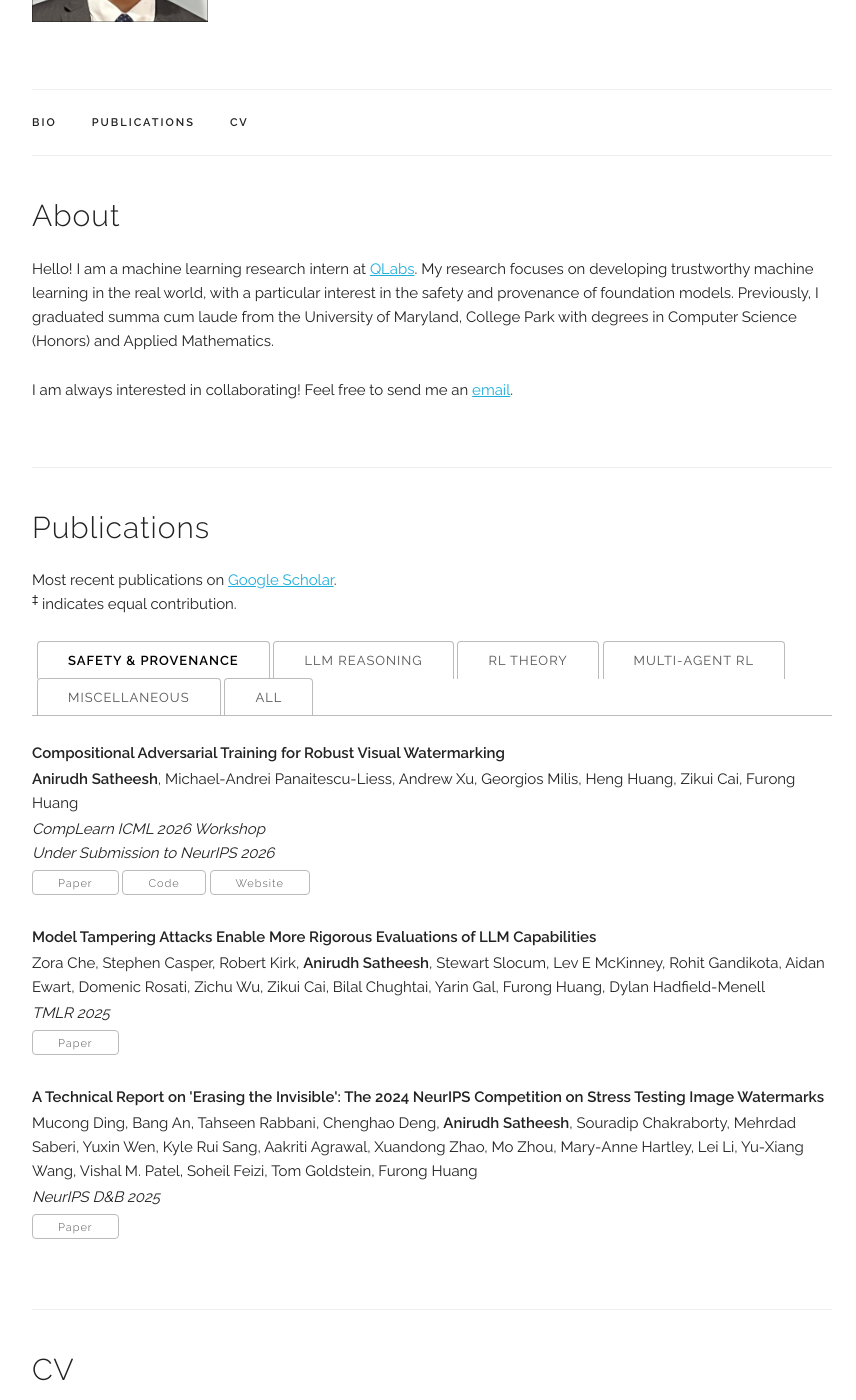
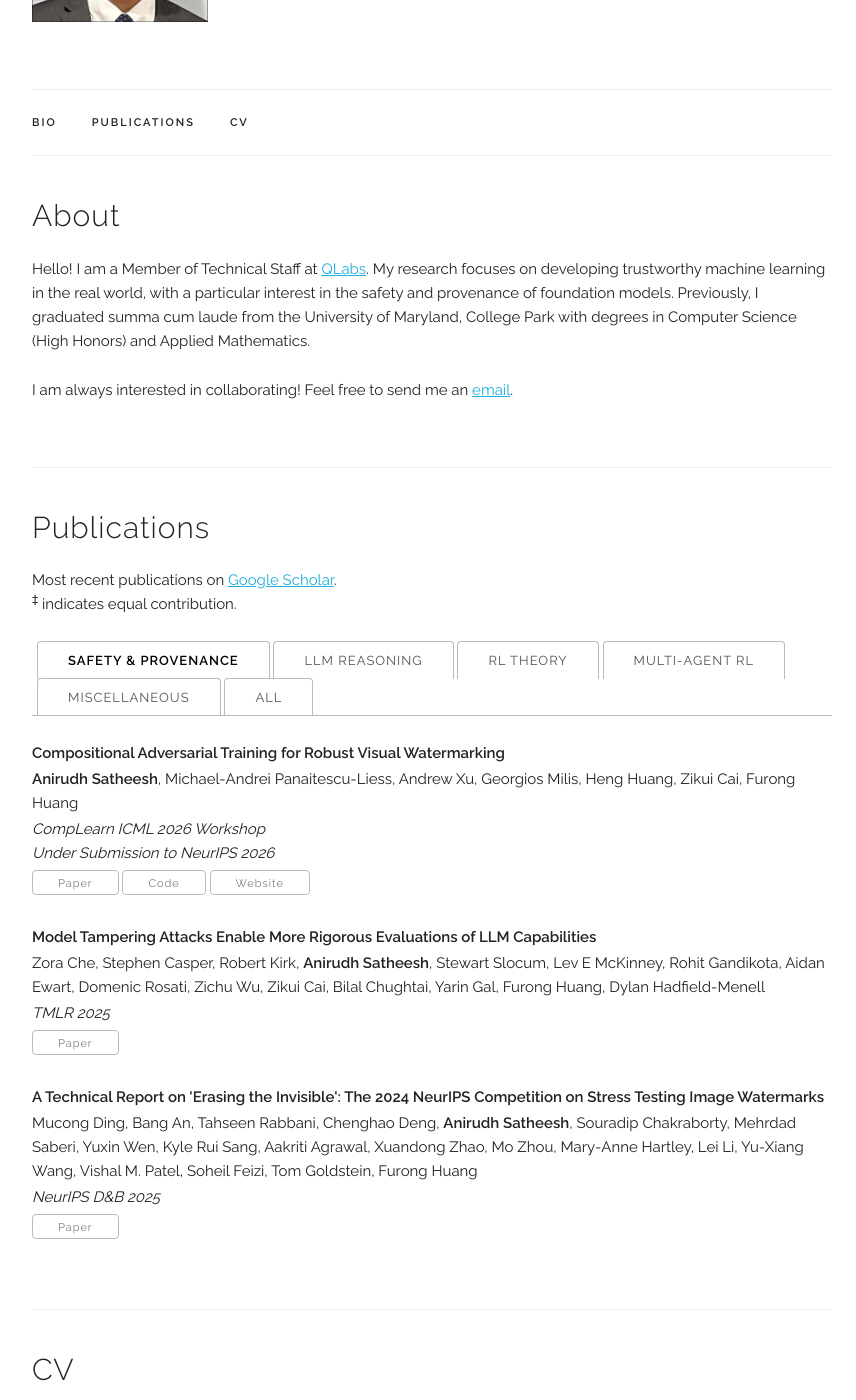
Before and after one commit to Asatheesh6561/Asatheesh6561.github.io, a Jekyll site: the page built from index.html, in a window 1280 px wide and 1400 px high, scrolled down 204 px. Shown: the whole window, without its empty margins (208-1064 px from the left). Built offline with Jekyll 4.4.1, drawn with Linux system fonts in a browser that asks for light colours; some web fonts are replaced; some of the changed text lies outside the part shown.

Commit message:
Update QLabs role to Member of Technical Staff, CS High Honors, end iEnVizion role
Co-Authored-By: Claude Opus 5.5 <noreply@anthropic.com>

```diff
--- a/index.html
+++ b/index.html
@@ -6,7 +6,7 @@ title: Home
 <div class="docs-section" id="bio">
   <h4>About</h4>
   <p>
-  Hello! I am a machine learning research intern at <a href="https://qlabs.sh/" target="_blank">QLabs</a>. My research focuses on developing trustworthy machine learning in the real world, with a particular interest in the safety and provenance of foundation models. Previously, I graduated summa cum laude from the University of Maryland, College Park with degrees in Computer Science (Honors) and Applied Mathematics.
+  Hello! I am a Member of Technical Staff at <a href="https://qlabs.sh/" target="_blank">QLabs</a>. My research focuses on developing trustworthy machine learning in the real world, with a particular interest in the safety and provenance of foundation models. Previously, I graduated summa cum laude from the University of Maryland, College Park with degrees in Computer Science (High Honors) and Applied Mathematics.
   </p>
   <p>
     I am always interested in collaborating! Feel free to send me an <a href="mailto:anirudhs@terpmail.umd.edu" target="_blank">email</a>.
```
Also changed, not shown: _data/experience.yaml (+8 -2 lines).
